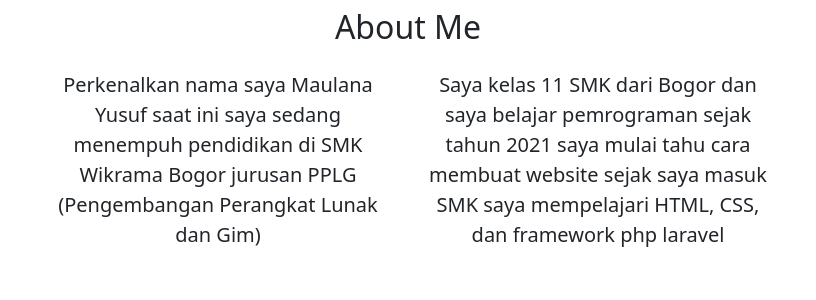
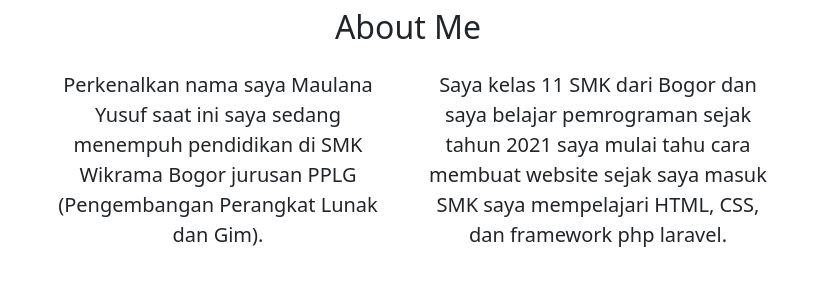
Before and after one commit to Yusufmy/maulanayusuf.github.io, a plain HTML site: page index.html in a window 1280 px wide. Shown: the part 774-1074 px from the top of the page, 232-1048 px from the left. Drawn offline with nearby package versions, Linux system fonts and the light colour scheme.

Commit message:
Penambahan titik

```diff
--- a/index.html
+++ b/index.html
@@ -75,10 +75,10 @@
         </div>
         <div class="row justify-content-center fs-5 text-center">
           <div class="col-md-4" data-aos="fade-right">
-            <p>Perkenalkan nama saya Maulana Yusuf saat ini saya sedang menempuh pendidikan di SMK Wikrama Bogor jurusan PPLG (Pengembangan Perangkat Lunak dan Gim)</p>
+            <p>Perkenalkan nama saya Maulana Yusuf saat ini saya sedang menempuh pendidikan di SMK Wikrama Bogor jurusan PPLG (Pengembangan Perangkat Lunak dan Gim).</p>
           </div>
           <div class="col-md-4" data-aos="fade-left" data-aos-delay="200">
-            <p>Saya kelas 11 SMK dari Bogor dan saya belajar pemrograman sejak tahun 2021 saya mulai tahu cara membuat website sejak saya masuk SMK saya mempelajari HTML, CSS, dan framework php laravel</p>
+            <p>Saya kelas 11 SMK dari Bogor dan saya belajar pemrograman sejak tahun 2021 saya mulai tahu cara membuat website sejak saya masuk SMK saya mempelajari HTML, CSS, dan framework php laravel.</p>
           </div>
         </div>
       </div>
```
